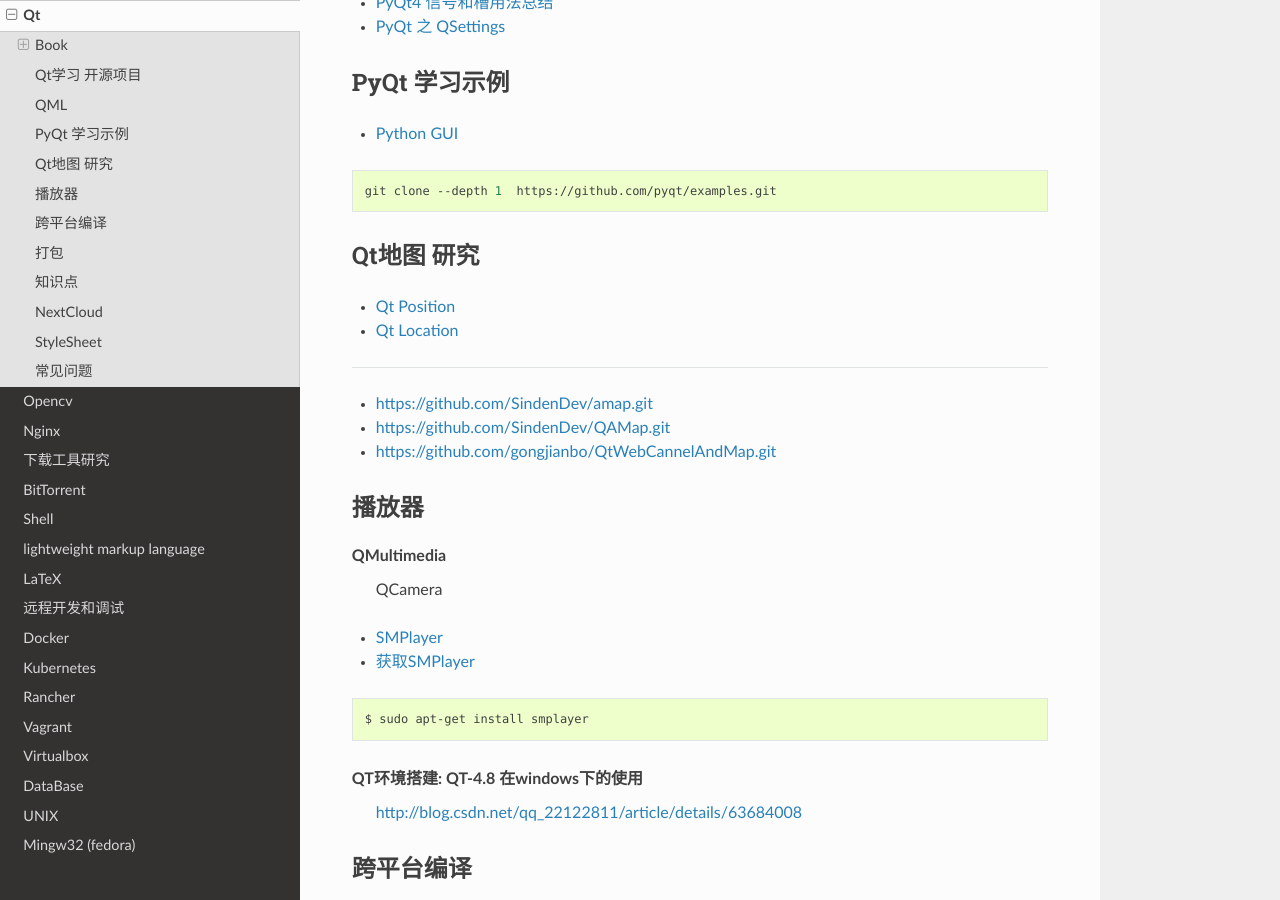
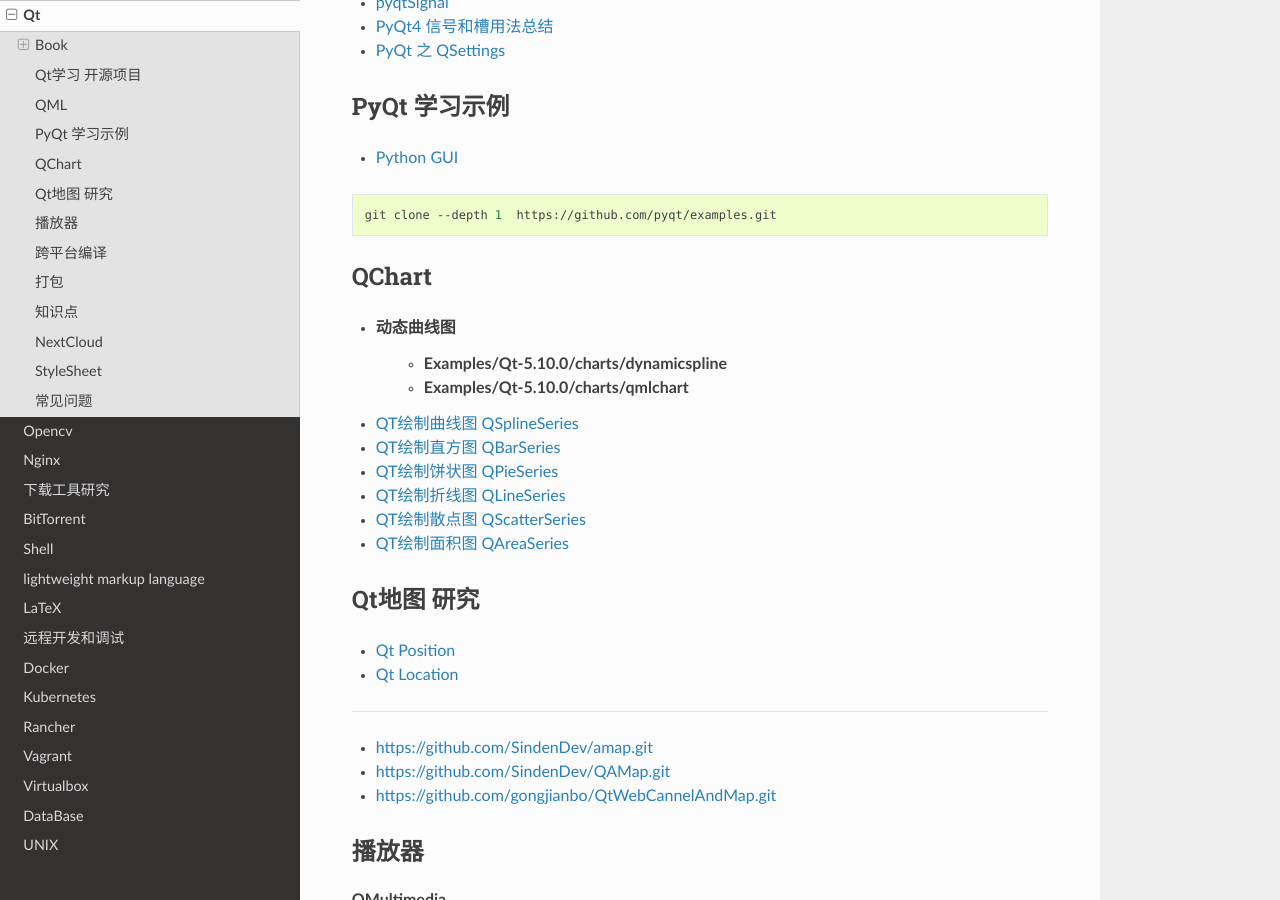
Before and after one commit to my-rds-store/my_space, a Sphinx documentation site: the page built from source/qt/index.rst, in a window 1280 px wide and 900 px high, scrolled down 1783 px. Built offline with Sphinx 7.4.7 and the Read the Docs theme 2.0.0, drawn with Linux system fonts in a browser that asks for light colours; some of the changed text lies outside the part shown.

Commit message:
update  ...

```diff
--- a/source/qt/index.rst
+++ b/source/qt/index.rst
@@ -112,6 +113,21 @@
 .. code-block:: sh
 
     git clone --depth 1  https://github.com/pyqt/examples.git
+
+*******************
+QChart
+*******************
+
+* 动态曲线图
+    * **Examples/Qt-5.10.0/charts/dynamicspline**
+    * **Examples/Qt-5.10.0/charts/qmlchart**
+* `QT绘制曲线图 QSplineSeries <https://blog.csdn.net/sazass/article/details/112892959>`_
+* `QT绘制直方图 QBarSeries <https://blog.csdn.net/sazass/article/details/112877752>`_
+* `QT绘制饼状图 QPieSeries     <https://blog.csdn.net/sazass/article/details/112863491>`_
+* `QT绘制折线图 QLineSeries    <https://blog.csdn.net/sazass/article/details/112885820>`_
+* `QT绘制散点图 QScatterSeries <https://blog.csdn.net/sazass/article/details/112895656>`_
+* `QT绘制面积图 QAreaSeries    <https://blog.csdn.net/sazass/article/details/112899184>`_
+
 
 *******************
 Qt地图  研究
```
Also changed, not shown: other parts of source/qt/index.rst (+2 -1 lines), source/ros/index.rst (+99 -0 lines).
